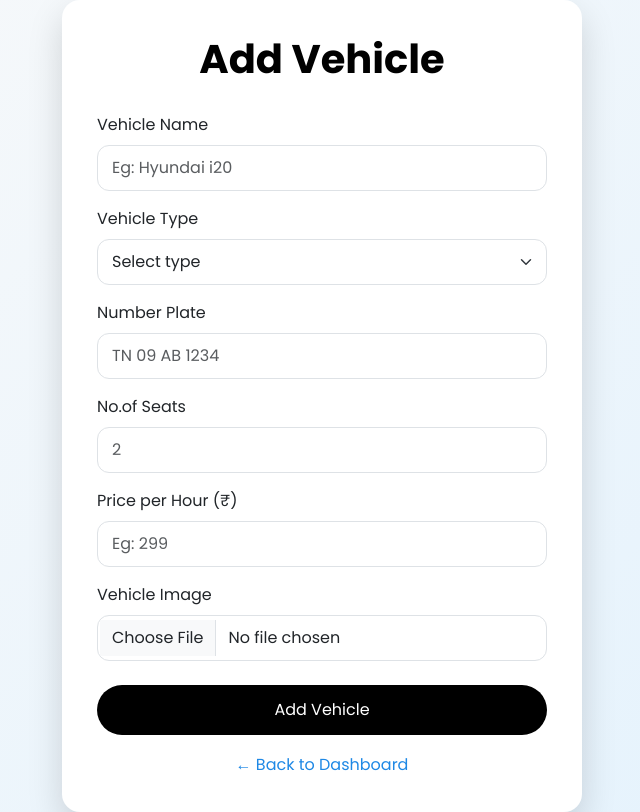
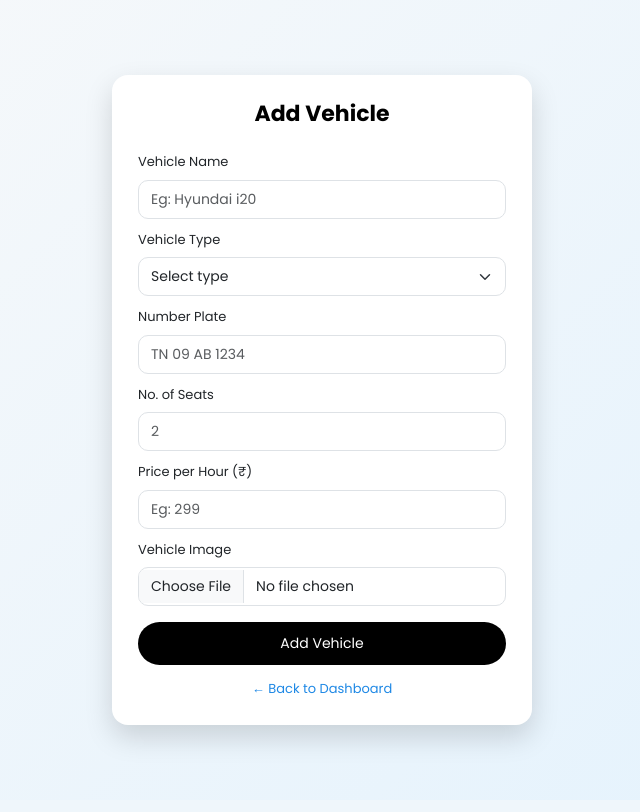
Before and after one commit to adithyaaneesh/django_wheelzy, a Django app: template wheelzy_app/templates/add_vehicle.html in a window 1280 px wide. Shown: the whole page, without its empty margins (318-958 px from the left). After the commit the page ends 751 px from the top, so only its background shows below. Run offline with Django 3.2, Linux system fonts and the light colour scheme; the template is opened without the code that fills it, so the values that code supplies are empty.

Commit message:
minor changes in style

```diff
--- a/wheelzy_app/templates/add_vehicle.html
+++ b/wheelzy_app/templates/add_vehicle.html
@@ -21,31 +21,35 @@
             justify-content: center;
         }
 
+        /* 🔹 SMALLER CARD */
         .form-card {
             width: 100%;
-            max-width: 520px;
+            max-width: 420px;   /* reduced */
             background: #fff;
-            padding: 35px;
-            border-radius: 18px;
-            box-shadow: 0 15px 35px rgba(0,0,0,0.15);
+            padding: 26px;      /* reduced */
+            border-radius: 16px;
+            box-shadow: 0 12px 28px rgba(0,0,0,0.15);
         }
 
         .form-card h1 {
             text-align: center;
             font-weight: 700;
-            margin-bottom: 30px;
+            margin-bottom: 22px;
             color: #000;
+            font-size: 22px;   /* smaller */
         }
 
         label {
             font-weight: 500;
-            margin-bottom: 6px;
+            margin-bottom: 4px;
+            font-size: 13px;   /* smaller */
         }
 
         .form-control,
         .form-select {
-            border-radius: 12px;
-            padding: 10px 14px;
+            border-radius: 10px;
+            padding: 8px 12px; /* smaller */
+            font-size: 14px;
         }
 
         .form-control:focus,
@@ -57,9 +61,10 @@
         .btn-submit {
             background: #000;
             color: #fff;
-            border-radius: 30px;
-            padding: 12px;
+            border-radius: 24px;
+            padding: 10px;
             font-weight: 500;
+            font-size: 14px;
             transition: 0.3s;
         }
 
@@ -71,10 +76,11 @@
         .back-link {
             display: block;
             text-align: center;
-            margin-top: 18px;
+            margin-top: 14px;
             text-decoration: none;
             color: #1e88e5;
             font-weight: 500;
+            font-size: 13px;
         }
 
         .back-link:hover {
@@ -91,12 +97,13 @@
     <form method="post" enctype="multipart/form-data">
         {% csrf_token %}
 
-        <div class="mb-3">
+        <div class="mb-2">
             <label class="form-label">Vehicle Name</label>
-            <input type="text" name="vehicle_name" class="form-control" placeholder="Eg: Hyundai i20" required>
+            <input type="text" name="vehicle_name" class="form-control"
+                   placeholder="Eg: Hyundai i20" required>
         </div>
 
-        <div class="mb-3">
+        <div class="mb-2">
             <label class="form-label">Vehicle Type</label>
             <select name="vehicle_type" class="form-select" required>
                 <option value="" disabled selected>Select type</option>
@@ -105,21 +112,25 @@
             </select>
         </div>
 
-        <div class="mb-3">
+        <div class="mb-2">
             <label class="form-label">Number Plate</label>
-            <input type="text" name="number_plate" class="form-control" placeholder="TN 09 AB 1234" required>
+            <input type="text" name="number_plate" class="form-control"
+                   placeholder="TN 09 AB 1234" required>
         </div>
-        <div class="mb-3">
-            <label class="form-label">No.of Seats</label>
-            <input type="number" name="number_of_seats" class="form-control" placeholder="2" required>
+
+        <div class="mb-2">
+            <label class="form-label">No. of Seats</label>
+            <input type="number" name="number_of_seats" class="form-control"
+                   placeholder="2" required>
+        </div>
+
+        <div class="mb-2">
+            <label class="form-label">Price per Hour (₹)</label>
+            <input type="number" name="price_per_hour" class="form-control"
+                   placeholder="Eg: 299" required>
         </div>
 
         <div class="mb-3">
-            <label class="form-label">Price per Hour (₹)</label>
-            <input type="number" name="price_per_hour" class="form-control" placeholder="Eg: 299" required>
-        </div>
-
-        <div class="mb-4">
             <label class="form-label">Vehicle Image</label>
             <input type="file" name="image" class="form-control">
         </div>
@@ -129,7 +140,9 @@
         </button>
     </form>
 
-    <a href="{% url 'owner_dashboard' %}" class="back-link">← Back to Dashboard</a>
+    <a href="{% url 'owner_dashboard' %}" class="back-link">
+        ← Back to Dashboard
+    </a>
 </div>
 
 </body>
--- a/wheelzy_app/templates/login.html
+++ b/wheelzy_app/templates/login.html
@@ -203,8 +203,8 @@
     let selectedRole = "customer";
 
     const demoUsers = {
-        customer: { username: "customer1", password: "1234567890" },
-        owner: { username: "owner1", password: "1234567890" },
+        customer: { username: "customer", password: "1234567890" },
+        owner: { username: "owner", password: "1234567890" },
         admin: { username: "admin", password: "admin" }
     };
 
```
Also changed, not shown: db.sqlite3, media/vehicles/lamborgini.avif (added), media/vehicles/maruthizen_fzFmhJt.avif (added), media/vehicles/ntorq.avif (added).
